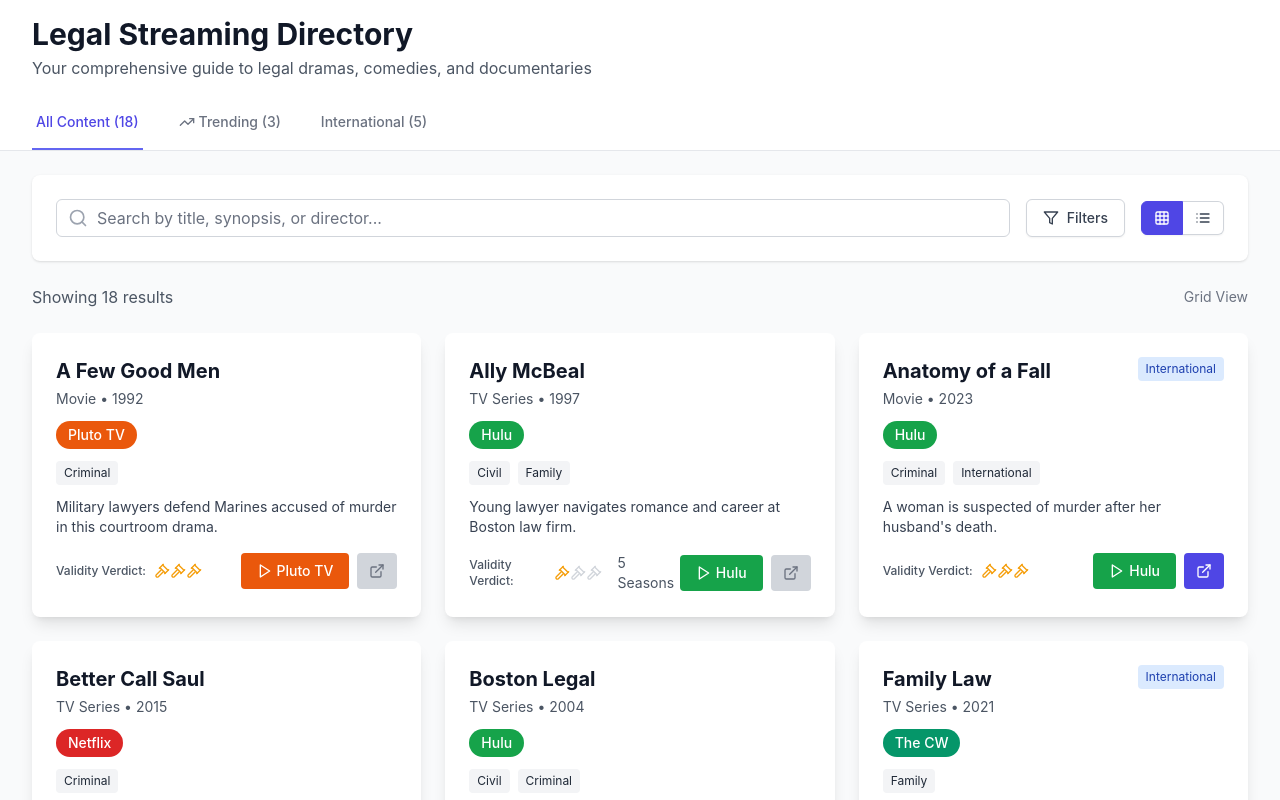
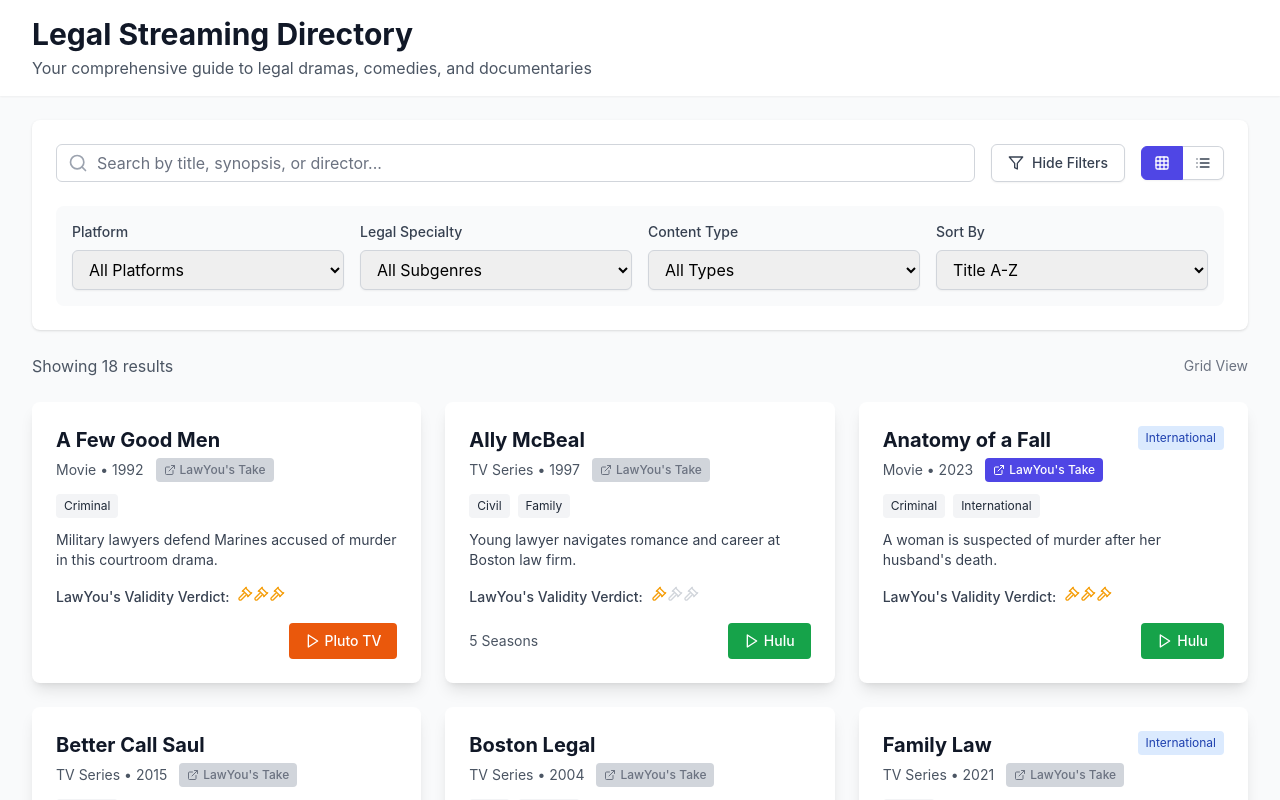
Before and after one commit to SLR5280/legal-streaming-directory, a React (Create React App) app: page / in a window 1280 px wide. Shown: the top 800 px of the page. Built offline with nearby package versions, Linux system fonts and the light colour scheme.

Commit message:
Update App.js
Several display revisions

```diff
--- a/src/App.js
+++ b/src/App.js
@@ -391,8 +391,7 @@
   const [selectedSubgenre, setSelectedSubgenre] = useState('All Subgenres');
   const [selectedType, setSelectedType] = useState('All Types');
   const [sortBy, setSortBy] = useState('title-asc');
-  const [showFilters, setShowFilters] = useState(false);
-  const [currentView, setCurrentView] = useState('all');
+  const [showFilters, setShowFilters] = useState(true); // Changed to true (visible by default)
   const [viewMode, setViewMode] = useState('grid');
 
   // Filter and search logic
@@ -410,11 +409,7 @@
 
       const matchesType = selectedType === 'All Types' || item.type === selectedType;
 
-      const matchesView = currentView === 'all' ||
-                         (currentView === 'trending' && item.trending) ||
-                         (currentView === 'international' && item.international);
-
-      return matchesSearch && matchesPlatform && matchesSubgenre && matchesType && matchesView;
+      return matchesSearch && matchesPlatform && matchesSubgenre && matchesType;
     });
 
     // Apply sorting
@@ -438,7 +433,7 @@
     });
 
     return filtered;
-  }, [searchTerm, selectedPlatform, selectedSubgenre, selectedType, currentView, sortBy]);
+  }, [searchTerm, selectedPlatform, selectedSubgenre, selectedType, sortBy]);
 
   const trendingCount = legalContentDatabase.filter(item => item.trending).length;
   const internationalCount = legalContentDatabase.filter(item => item.international).length;
@@ -482,16 +477,37 @@
       <div className="flex justify-between items-start mb-3">
         <div>
           <h3 className="text-xl font-bold text-gray-900 mb-1">{item.title}</h3>
-          <p className="text-sm text-gray-600">{item.type} • {item.year}</p>
+          <div className="flex items-center space-x-3">
+            <p className="text-sm text-gray-600">{item.type} • {item.year}</p>
+            {/* LawYou's Take button moved here */}
+            {item.hasAnalysis ? (
+              <button
+                className="bg-indigo-600 hover:bg-indigo-700 text-white px-2 py-1 rounded text-xs font-medium flex items-center"
+                onClick={() => {
+                  if (!rateLimitClicks()) return;
+                  window.open(item.analysisUrl, '_blank');
+                }}
+                title="Read our analysis"
+              >
+                <ExternalLink className="w-3 h-3 mr-1" />
+                LawYou's Take
+              </button>
+            ) : (
+              <button
+                className="bg-gray-300 text-gray-500 px-2 py-1 rounded text-xs font-medium flex items-center cursor-not-allowed"
+                disabled
+                title="Analysis coming soon"
+              >
+                <ExternalLink className="w-3 h-3 mr-1" />
+                LawYou's Take
+              </button>
+            )}
+          </div>
         </div>
         <div className="flex items-center space-x-2">
           {item.trending && <TrendingUp className="w-4 h-4 text-orange-500" title="Trending" />}
           {item.international && <span className="text-xs bg-blue-100 text-blue-800 px-2 py-1 rounded">International</span>}
         </div>
-      </div>
-
-      <div className={`inline-block px-3 py-1 rounded-full text-white text-sm font-medium mb-3 ${getPlatformColor(item.platform)}`}>
-        {item.platform}
       </div>
 
       <div className="mb-3">
@@ -506,12 +522,16 @@
 
       <p className="text-gray-700 text-sm mb-4 line-clamp-3">{item.synopsis}</p>
 
+      {/* LawYou's Validity Verdict - same font and size as synopsis */}
+      <p className="text-gray-700 text-sm mb-4">
+        <span className="font-medium">LawYou's Validity Verdict: </span>
+        <span className="inline-flex items-center ml-1">
+          <ValidityVerdict rating={item.validityVerdict} />
+        </span>
+      </p>
+
       <div className="flex items-center justify-between">
         <div className="flex items-center space-x-4">
-          <div className="flex items-center">
-            <span className="text-xs font-medium text-gray-600 mr-2">Validity Verdict:</span>
-            <ValidityVerdict rating={item.validityVerdict} />
-          </div>
           {item.seasons && (
             <span className="text-sm text-gray-600">{item.seasons} Season{item.seasons !== 1 ? 's' : ''}</span>
           )}
@@ -533,27 +553,6 @@
             <Play className="w-4 h-4 mr-1" />
             {item.platform}
           </button>
-
-          {item.hasAnalysis ? (
-            <button
-              className="bg-indigo-600 hover:bg-indigo-700 text-white px-3 py-2 rounded text-sm font-medium flex items-center"
-              onClick={() => {
-                if (!rateLimitClicks()) return;
-                window.open(item.analysisUrl, '_blank');
-              }}
-              title="Read our analysis"
-            >
-              <ExternalLink className="w-4 h-4" />
-            </button>
-          ) : (
-            <button
-              className="bg-gray-300 text-gray-500 px-3 py-2 rounded text-sm font-medium flex items-center cursor-not-allowed"
-              disabled
-              title="Analysis coming soon"
-            >
-              <ExternalLink className="w-4 h-4" />
-            </button>
-          )}
         </div>
       </div>
 
@@ -575,17 +574,33 @@
             <div className="flex items-center space-x-3 mb-2">
               <h3 className="text-lg font-bold text-gray-900 truncate">{item.title}</h3>
               <span className="text-sm text-gray-500">({item.year})</span>
+              {/* LawYou's Take button moved here */}
+              {item.hasAnalysis ? (
+                <button
+                  className="bg-indigo-600 hover:bg-indigo-700 text-white px-2 py-1 rounded text-xs font-medium flex items-center"
+                  onClick={() => {
+                    if (!rateLimitClicks()) return;
+                    window.open(item.analysisUrl, '_blank');
+                  }}
+                  title="Read our analysis"
+                >
+                  <ExternalLink className="w-3 h-3 mr-1" />
+                  LawYou's Take
+                </button>
+              ) : (
+                <button
+                  className="bg-gray-300 text-gray-500 px-2 py-1 rounded text-xs font-medium flex items-center cursor-not-allowed"
+                  disabled
+                  title="Analysis coming soon"
+                >
+                  <ExternalLink className="w-3 h-3 mr-1" />
+                  LawYou's Take
+                </button>
+              )}
               {item.trending && <TrendingUp className="w-4 h-4 text-orange-500" title="Trending" />}
               {item.international && <span className="text-xs bg-blue-100 text-blue-800 px-2 py-1 rounded">International</span>}
             </div>
             <div className="flex items-center space-x-4 mb-2">
-              <div className={`px-2 py-1 rounded text-white text-xs font-medium ${getPlatformColor(item.platform)}`}>
-                {item.platform}
-              </div>
-              <div className="flex items-center">
-                <span className="text-xs text-gray-600 mr-2">Validity:</span>
-                <ValidityVerdict rating={item.validityVerdict} />
-              </div>
               {item.seasons && (
                 <span className="text-sm text-gray-600">{item.seasons} Season{item.seasons !== 1 ? 's' : ''}</span>
               )}
@@ -597,7 +612,14 @@
                 </span>
               ))}
             </div>
-            <p className="text-gray-600 text-sm line-clamp-2">{item.synopsis}</p>
+            <p className="text-gray-600 text-sm line-clamp-2 mb-2">{item.synopsis}</p>
+            {/* LawYou's Validity Verdict - same font and size as synopsis */}
+            <p className="text-gray-600 text-sm">
+              <span className="font-medium">LawYou's Validity Verdict: </span>
+              <span className="inline-flex items-center ml-1">
+                <ValidityVerdict rating={item.validityVerdict} />
+              </span>
+            </p>
           </div>
         </div>
 
@@ -617,27 +639,6 @@
             <Play className="w-4 h-4 mr-1" />
             {item.platform}
           </button>
-
-          {item.hasAnalysis ? (
-            <button
-              className="bg-indigo-600 hover:bg-indigo-700 text-white px-2 py-2 rounded text-sm font-medium flex items-center"
-              onClick={() => {
-                if (!rateLimitClicks()) return;
-                window.open(item.analysisUrl, '_blank');
-              }}
-              title="Read our analysis"
-            >
-              <ExternalLink className="w-4 h-4" />
-            </button>
-          ) : (
-            <button
-              className="bg-gray-300 text-gray-500 px-2 py-2 rounded text-sm font-medium flex items-center cursor-not-allowed"
-              disabled
-              title="Analysis coming soon"
-            >
-              <ExternalLink className="w-4 h-4" />
-            </button>
-          )}
         </div>
       </div>
     </div>
@@ -655,44 +656,6 @@
           </div>
         </div>
       </header>
-
-      <div className="bg-white border-b">
-        <div className="max-w-7xl mx-auto px-4 sm:px-6 lg:px-8">
-          <div className="flex space-x-8 overflow-x-auto">
-            <button
-              onClick={() => setCurrentView('all')}
-              className={`py-4 px-1 border-b-2 font-medium text-sm whitespace-nowrap ${
-                currentView === 'all'
-                  ? 'border-indigo-500 text-indigo-600'
-                  : 'border-transparent text-gray-500 hover:text-gray-700 hover:border-gray-300'
-              }`}
-            >
-              All Content ({legalContentDatabase.length})
-            </button>
-            <button
-              onClick={() => setCurrentView('trending')}
-              className={`py-4 px-1 border-b-2 font-medium text-sm whitespace-nowrap flex items-center ${
-                currentView === 'trending'
-                  ? 'border-indigo-500 text-indigo-600'
-                  : 'border-transparent text-gray-500 hover:text-gray-700 hover:border-gray-300'
-              }`}
-            >
-              <TrendingUp className="w-4 h-4 mr-1" />
-              Trending ({trendingCount})
-            </button>
-            <button
-              onClick={() => setCurrentView('international')}
-              className={`py-4 px-1 border-b-2 font-medium text-sm whitespace-nowrap ${
-                currentView === 'international'
-                  ? 'border-indigo-500 text-indigo-600'
-                  : 'border-transparent text-gray-500 hover:text-gray-700 hover:border-gray-300'
-              }`}
-            >
-              International ({internationalCount})
-            </button>
-          </div>
-        </div>
-      </div>
 
       <div className="max-w-7xl mx-auto px-4 sm:px-6 lg:px-8 py-6">
         <div className="bg-white rounded-lg shadow p-6">
@@ -717,10 +680,10 @@
 
             <button
               onClick={() => setShowFilters(!showFilters)}
-              className="inline-flex items-center px-4 py-2 border border-gray-300 rounded-md shadow-sm text-sm font-medium text-gray-700 bg-white hover:bg-gray-50 focus:outline-none focus:ring-2 focus:ring-offset-2 focus:ring-indigo-500"
+              className={`inline-flex items-center px-4 py-2 border border-gray-300 rounded-md shadow-sm text-sm font-medium text-gray-700 bg-white hover:bg-gray-50 focus:outline-none focus:ring-2 focus:ring-offset-2 focus:ring-indigo-500 ${showFilters ? 'bg-gray-100' : ''}`}
             >
               <Filter className="h-4 w-4 mr-2" />
-              Filters
+              {showFilters ? 'Hide Filters' : 'Show Filters'}
             </button>
 
             <div className="flex rounded-md shadow-sm">
```
